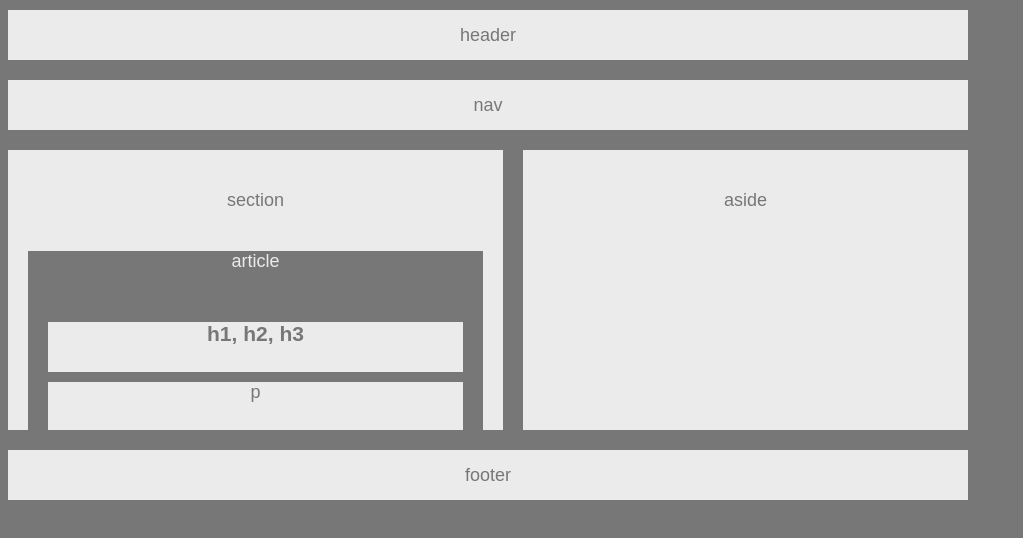
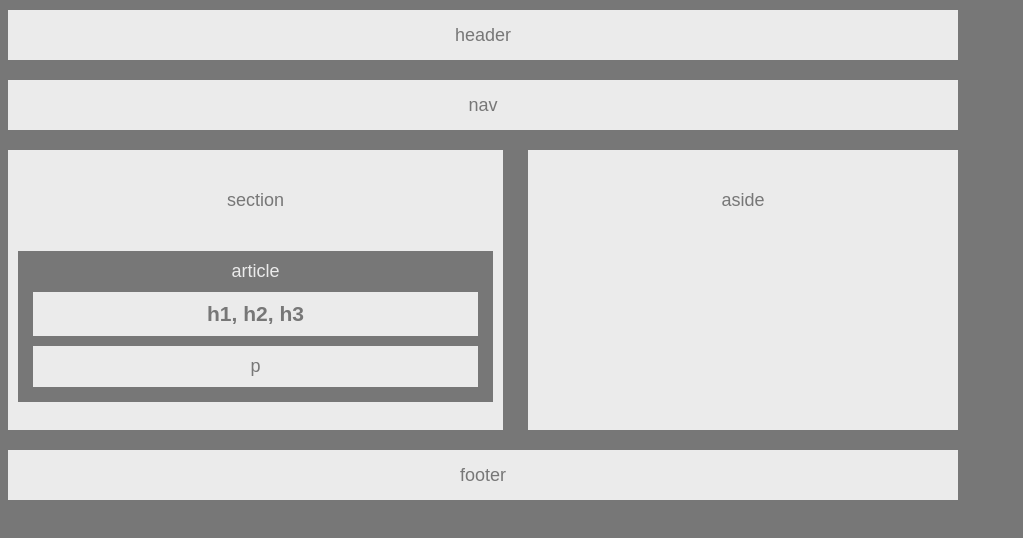
Before and after one commit to dmerkl12/HW-Wireframe, a plain HTML site: page index.html in a window 1280 px wide. Shown: the whole page, without its empty margins (0-1023 px from the left). Drawn offline with Linux system fonts and the light colour scheme.

Commit message:
1st Homework Assignment

```diff
--- a/style.css
+++ b/style.css
@@ -1,18 +1,20 @@
 * {
     box-sizing: border-box;
-    text-align: center;
+	text-align: center;
+
   }
 body {
     font-family: Arial, Helvetica, sans-serif;
     color: #777;
     background-color: #777;
     width: 960px;
-    font-size: 18px;
+	font-size: 18px;
 
 }
 
-.one {
-    text-align: center;
+.one {	text-align: center;
+	margin:10px 10px 20px 0px;
+	clear: both;
 }
 
 header {
@@ -28,12 +30,12 @@ nav {
 	width: 100%;
 	line-height: 50px;
 	background-color: #ebebeb;
-	margin-bottom: 20px;
+	margin:10px 0px 20px 0px;
 }
 
 .container {
-	margin:10px 0px, 10px, 0px;
-	position: relative;
+position: relative;
+margin:auto
 }
 
 section {
@@ -42,38 +44,36 @@ section {
 	height: 280px;
 	width: 495px;
 	position: relative;
-    margin-right: 10px;
-	overflow: auto;
-
-
+	overflow: visible;
 }
 
 article {
-	height: 200px;
+
 	color: #ebebeb;
-	float:middle;
-    position: relative;
-	top: 20px;
-	left: 0px;
-	margin: 20px;
-	background-color: #777
+	position: relative;
+	margin: 40px 10px 10px 10px;
+	background-color: #777;
+	padding: 5px;
+	padding-top: 10px
+
 
 
 }
 
 h1 {
-	height:50px;
+	padding: 10px;
 	background-color: #ebebeb;
 	color: #777;
-    margin: 50px 20px 10px 20px;
-    position: relative;
+    margin: 10px 10px 10px 10px;
+	position: relative;
 }
 
 p {
-	height: 50px;
+	padding: 10px;
 	background-color: #ebebeb;
 	color: #777;
-	margin: 0px 20px 0px 20px;
+	margin: 10px 10px 10px 10px;
+	position: relative;
 
 }
 
@@ -81,7 +81,7 @@ aside {
 	padding-top: 40px;
 	background-color: #ebebeb;
 	height: 280px;
-	width:445px;
+	width: 430px;
 	float:right;
 	position: absolute;
 	right: 0px;
@@ -93,8 +93,6 @@ footer {
 	width: 100%;
 	line-height: 50px;
 	position:relative;
-	bottom:0;
-	left:0;
 	background-color: #ebebeb;
 	margin-top: 20px;
 }
```
